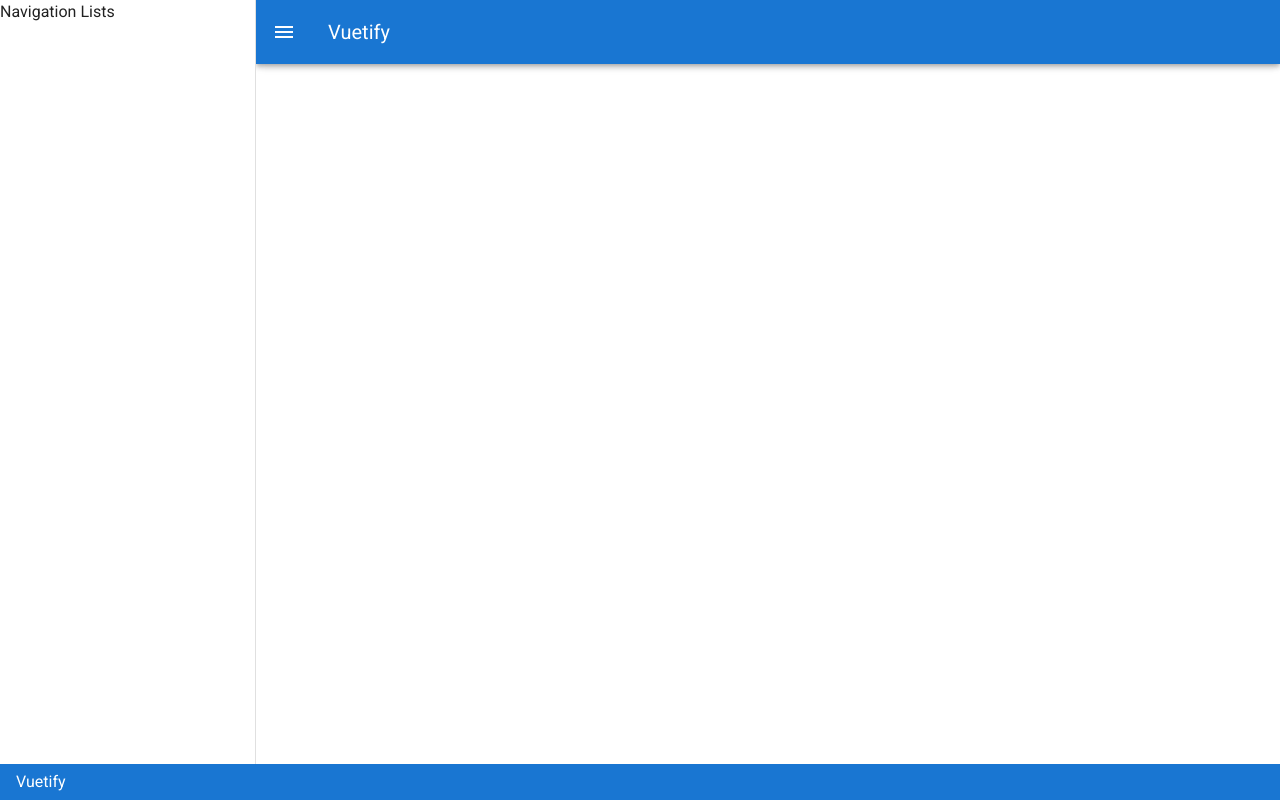
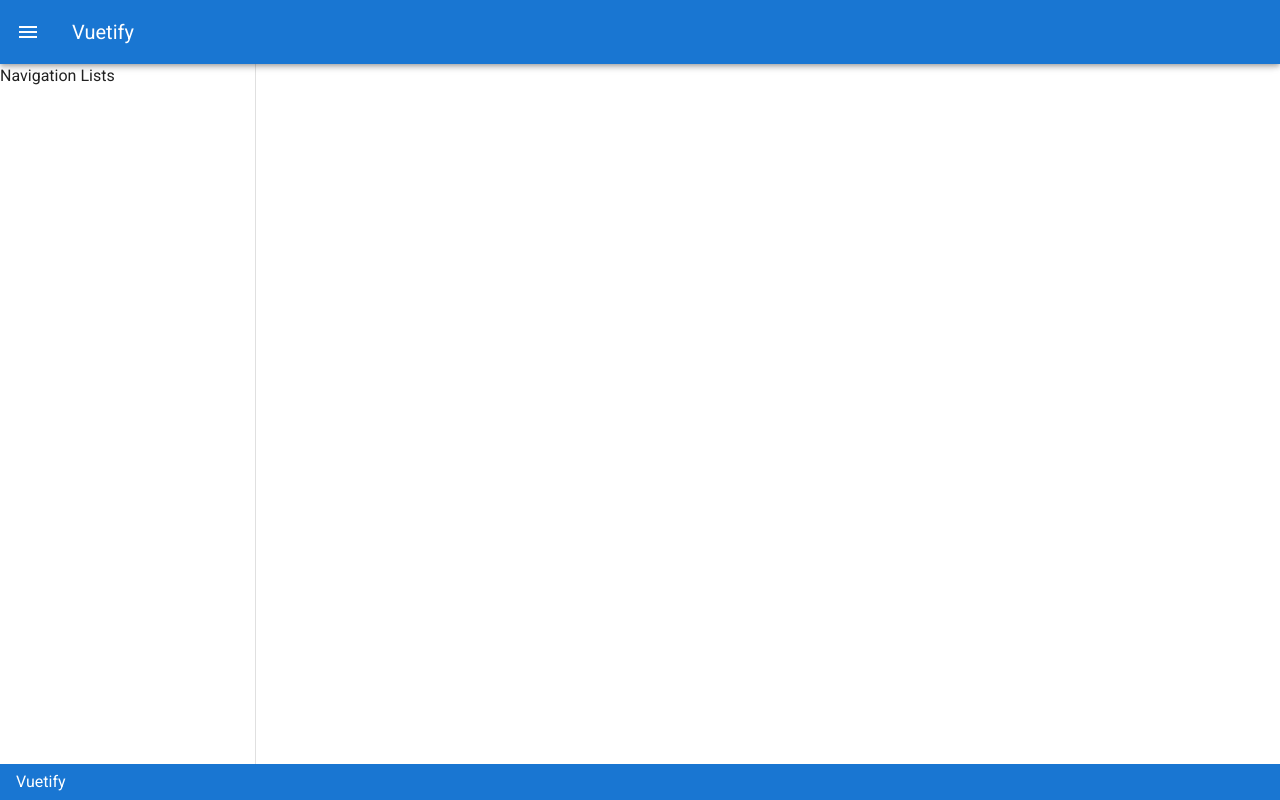
Before and after one commit to Bokuri67-jp/vuetify_lesson, a Vue app: page / in a window 1280 px wide. Built offline with nearby package versions, Linux system fonts and the light colour scheme.

Commit message:
草リベンジ,今度こそ

```diff
--- a/src/App.vue
+++ b/src/App.vue
@@ -1,7 +1,7 @@
 <template>
   <v-app>
-    <v-navigation-drawer app>Navigation Lists</v-navigation-drawer>
-    <v-app-bar color="primary" dark app>
+    <v-navigation-drawer app v-model="drawer" clipped>Navigation Lists</v-navigation-drawer>
+    <v-app-bar color="primary" dark app clipped-left>
       <v-app-bar-nav-icon></v-app-bar-nav-icon>
       <v-toolbar-title>Vuetify</v-toolbar-title>
     </v-app-bar>
```
